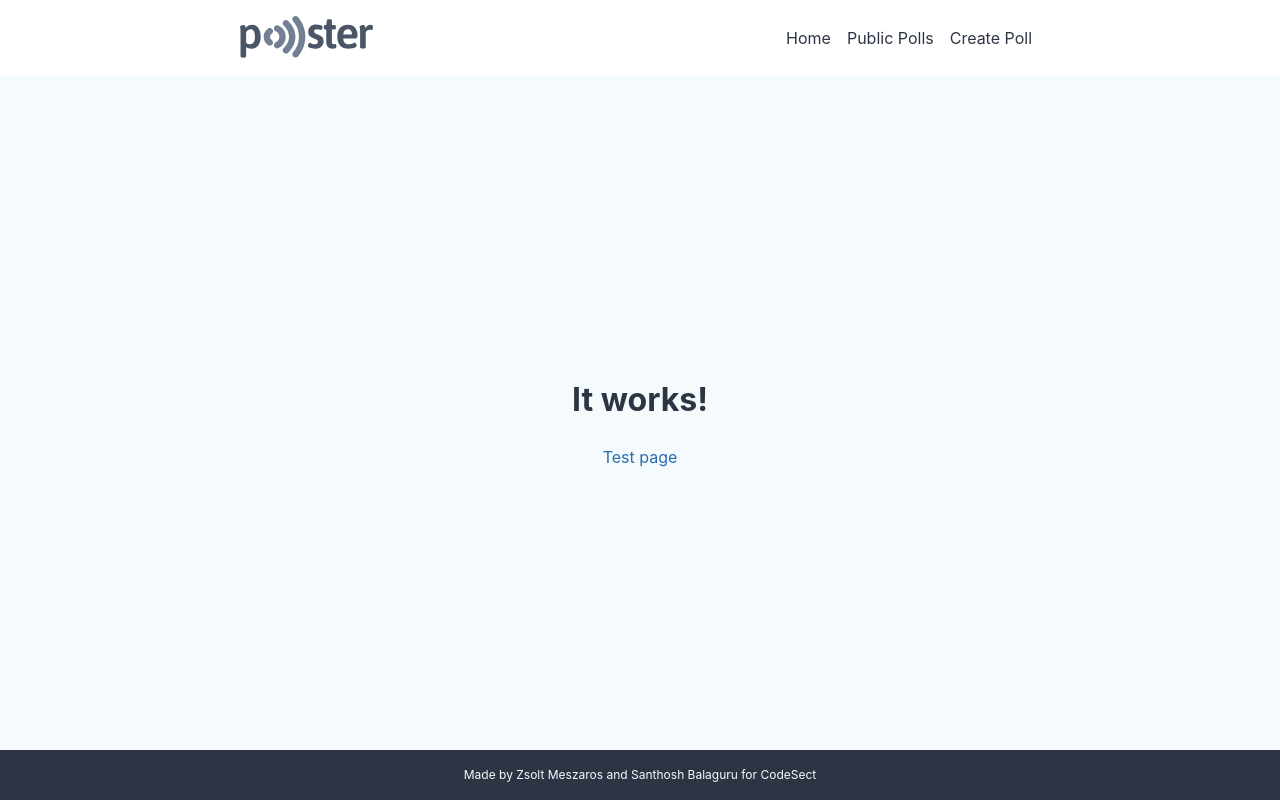
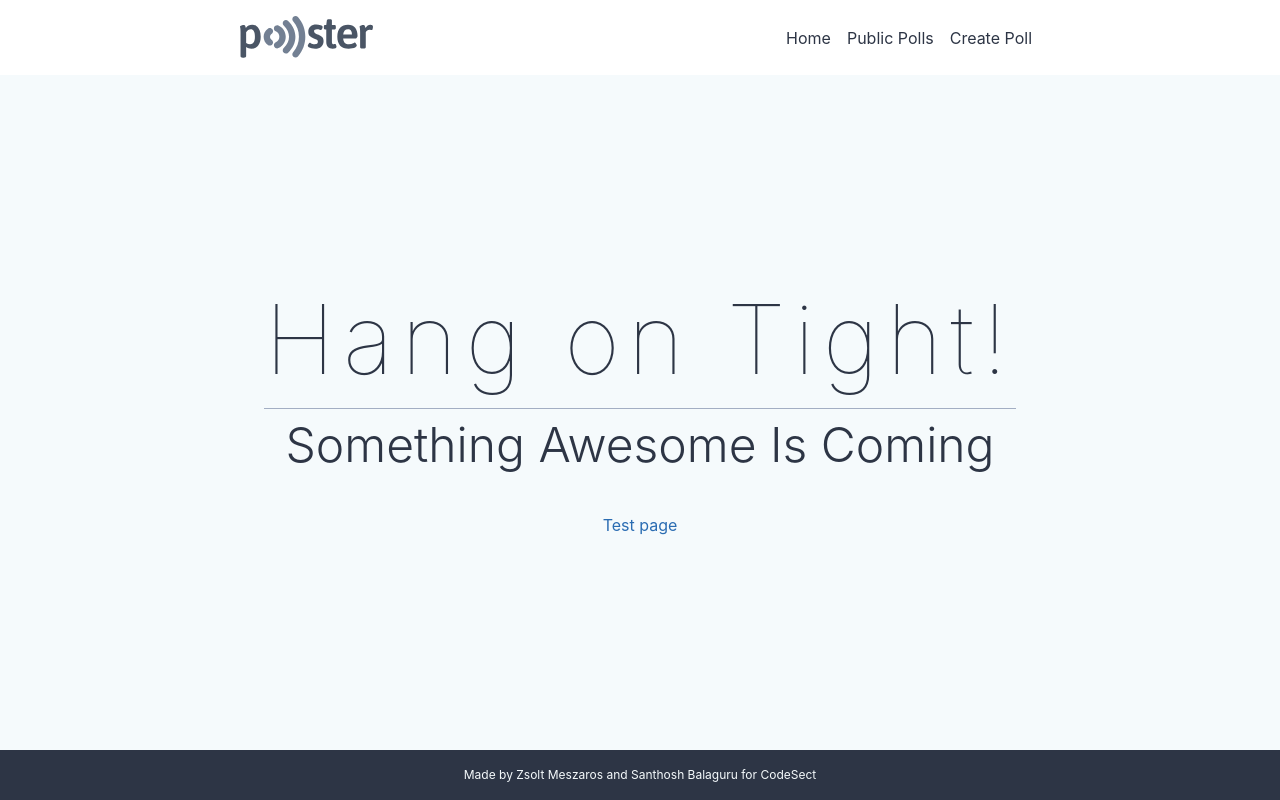
Before and after one commit to codesect/cs01-team-ada-05, a React (Create React App) app: page / in a window 1280 px wide. Built offline with nearby package versions, Linux system fonts and the light colour scheme; no server answers.

Commit message:
Update landing page

```diff
--- a/src/App.js
+++ b/src/App.js
@@ -2,20 +2,34 @@ import React from 'react';
 import styled from 'styled-components';
 import { Link } from '@reach/router';
 
-import { Wrapper } from './components/GlobalStyles';
+import { FullSizeWrapper } from './components/GlobalStyles';
 
-const FullSizeWrapper = styled(Wrapper)`
-  align-items: center;
-  display: flex;
-  flex-direction: column;
-  justify-content: center;
-  min-height: calc(100vh - 7.8125rem);
+const Header = styled.header`
+  text-align: center;
+`;
+
+const Title = styled.h1`
+  font-size: 12vmin;
+  font-weight: 100;
+  letter-spacing: 1vmin;
+  line-height: 1.1;
+  margin: 0 0 1rem;
+`;
+
+const Subtitle = styled.h2`
+  border-top: 1px solid ${({ theme }) => theme.border};
+  font-size: 6vmin;
+  font-weight: 300;
+  margin: 0 0 2rem;
 `;
 
 function App() {
   return (
     <FullSizeWrapper>
-      <h1>It works!</h1>
+      <Header>
+        <Title>Hang on Tight!</Title>
+        <Subtitle>Something Awesome Is Coming</Subtitle>
+      </Header>
       <Link to="/test">Test page</Link>
     </FullSizeWrapper>
   );
```
